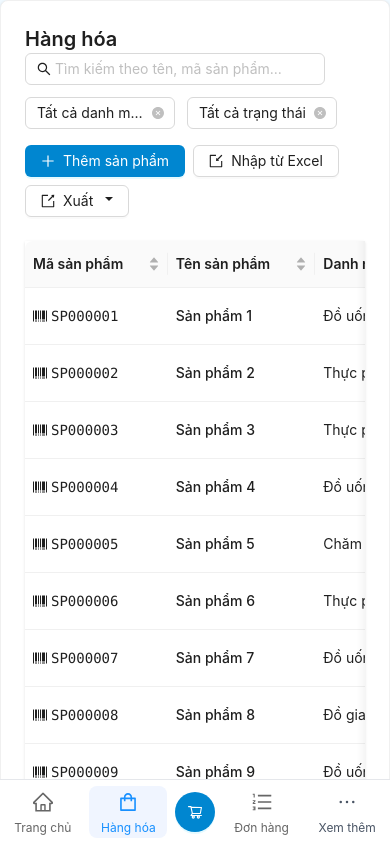
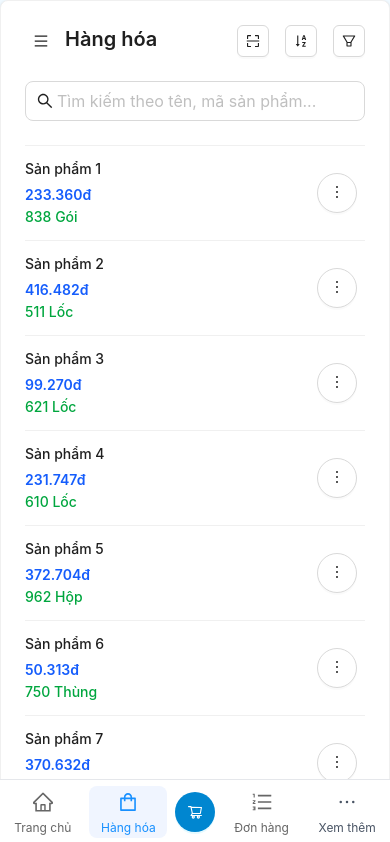
Before and after one commit to tamgtasa2611/jupiter_pos_fe, a Next.js app: page /admin/hang-hoa in a window 390 px wide. Shown: the top 842 px of the page. Built offline with nearby package versions, Linux system fonts and the light colour scheme; what @ant-design/nextjs-registry would draw is missing.

Commit message:
product page res

```diff
--- a/src/app/components/admin/hang-hoa/ProductPage.jsx
+++ b/src/app/components/admin/hang-hoa/ProductPage.jsx
@@ -1,6 +1,6 @@
 "use client";
 
-import React, { useState, useEffect } from "react";
+import React, { useState, useEffect, useLayoutEffect } from "react";
 import {
   Table,
   Card,
@@ -13,6 +13,12 @@ import {
   Select,
   Typography,
   Flex,
+  Menu,
+  Drawer,
+  List,
+  Empty,
+  Badge,
+  Divider,
 } from "antd";
 import {
   PlusOutlined,
@@ -29,6 +35,8 @@ import {
   FileExcelOutlined,
   FilePdfOutlined,
   PrinterOutlined,
+  MenuOutlined,
+  ScanOutlined,
 } from "@ant-design/icons";
 import AddProductModal from "./AddProductModal";
 import EditProductModal from "./EditProductModal";
@@ -41,6 +49,9 @@ const { Option } = Select;
 
 const ProductPage = () => {
   // State management
+  const [isMobile, setIsMobile] = useState(false);
+  const [menuDrawerOpen, setMenuDrawerOpen] = useState(false);
+  const [filterDrawerOpen, setFilterDrawerOpen] = useState(false);
   const [products, setProducts] = useState([]);
   const [loading, setLoading] = useState(false);
   const [searchText, setSearchText] = useState("");
@@ -61,6 +72,20 @@ const ProductPage = () => {
     pageSize: 10,
     total: 0,
   });
+
+  // Check for mobile screen
+  useLayoutEffect(() => {
+    const checkScreenSize = () => {
+      setIsMobile(window.innerWidth < 768);
+    };
+
+    checkScreenSize();
+    window.addEventListener("resize", checkScreenSize);
+
+    return () => {
+      window.removeEventListener("resize", checkScreenSize);
+    };
+  }, []);
 
   // Categories for filtering
   const categories = [
@@ -107,7 +132,7 @@ const ProductPage = () => {
             createdAt: new Date(
               Date.now() - Math.floor(Math.random() * 30) * 24 * 60 * 60 * 1000
             ).toISOString(),
-            image: `/images/products/product-${(id % 10) + 1}.jpg`,
+            image: "../haohao.png",
           };
         });
 
@@ -191,25 +216,6 @@ const ProductPage = () => {
       ),
       sorter: (a, b) => a.barcode.localeCompare(b.barcode),
     },
-    // {
-    //   title: "Hình ảnh",
-    //   dataIndex: "image",
-    //   key: "image",
-    //   width: 80,
-    //   render: (image) => (
-    //     <div className="w-12 h-12 bg-gray-100 rounded-md overflow-hidden">
-    //       <img
-    //         src={image || "/placeholder.png"}
-    //         alt="Product"
-    //         className="w-full h-full object-cover"
-    //         onError={(e) => {
-    //           e.target.onerror = null;
-    //           e.target.src = "/placeholder.png";
-    //         }}
-    //       />
-    //     </div>
-    //   ),
-    // },
     {
       title: "Tên sản phẩm",
       dataIndex: "name",
@@ -325,15 +331,149 @@ const ProductPage = () => {
     });
   };
 
+  const handleScanCode = () => {
+    // Check if browser supports camera access
+    if (navigator.mediaDevices && navigator.mediaDevices.getUserMedia) {
+      // Request camera access
+      navigator.mediaDevices
+        .getUserMedia({ video: { facingMode: "environment" } })
+        .then((stream) => {
+          // Create and show a modal with video element for scanning
+          const videoModal = document.createElement("div");
+          videoModal.style = `
+                    position: fixed;
+                    top: 0;
+                    left: 0;
+                    width: 100%;
+                    height: 100%;
+                    background: rgba(0,0,0,0.8);
+                    display: flex;
+                    flex-direction: column;
+                    z-index: 9999;
+                  `;
+
+          const video = document.createElement("video");
+          video.style = `
+                    width: 100%;
+                    height: calc(100% - 60px);
+                    object-fit: cover;
+                  `;
+          video.srcObject = stream;
+          video.autoplay = true;
+
+          const closeBtn = document.createElement("button");
+          closeBtn.innerText = "Hủy";
+          closeBtn.style = `
+                    padding: 12px;
+                    background: #f44336;
+                    color: white;
+                    border: none;
+                    height: 60px;
+                    font-size: 16px;
+                  `;
+          closeBtn.onclick = () => {
+            stream.getTracks().forEach((track) => track.stop());
+            document.body.removeChild(videoModal);
+          };
+
+          videoModal.appendChild(video);
+          videoModal.appendChild(closeBtn);
+          document.body.appendChild(videoModal);
+
+          // Here you would typically add barcode detection
+          // This is a placeholder for integrating a barcode scanner library
+          // like zxing or QuaggaJS in a real implementation
+        })
+        .catch((err) => {
+          console.error("Error accessing camera:", err);
+          alert("Truy cập camera thất bại. Vui lòng cấp quyền truy cập camera.");
+        });
+    } else {
+      alert("Trình duyệt không hỗ trợ truy cập camera.");
+    }
+  };
+
+  // Action menu for mobile
+  const mobileActionMenu = (
+    <Menu>
+      <Menu.Item key="add" icon={<PlusOutlined />} onClick={() => setAddModalVisible(true)}>
+        Thêm sản phẩm
+      </Menu.Item>
+      <Menu.Item key="import" icon={<ImportOutlined />} onClick={() => setImportModalVisible(true)}>
+        Nhập từ Excel
+      </Menu.Item>
+      <Menu.Divider />
+      <Menu.SubMenu key="export" icon={<ExportOutlined />} title="Xuất">
+        <Menu.Item key="excel" icon={<FileExcelOutlined />}>
+          Xuất Excel
+        </Menu.Item>
+        <Menu.Item key="pdf" icon={<FilePdfOutlined />}>
+          Xuất PDF
+        </Menu.Item>
+        <Menu.Item key="print" icon={<PrinterOutlined />}>
+          In danh sách
+        </Menu.Item>
+      </Menu.SubMenu>
+    </Menu>
+  );
+
+  // Filter drawer content for mobile
+  const filterDrawerContent = (
+    <Flex vertical gap={12}>
+      <Select
+        placeholder="Danh mục"
+        style={{ width: "100%" }}
+        value={selectedCategory}
+        onChange={setSelectedCategory}
+        allowClear
+      >
+        <Option value="all">Tất cả danh mục</Option>
+        {categories.map((category) => (
+          <Option key={category.value} value={category.value}>
+            {category.label}
+          </Option>
+        ))}
+      </Select>
+
+      <Select
+        placeholder="Trạng thái"
+        style={{ width: "100%" }}
+        value={selectedStatus}
+        onChange={setSelectedStatus}
+        allowClear
+      >
+        <Option value="all">Tất cả trạng thái</Option>
+        <Option value="active">Đang bán</Option>
+        <Option value="inactive">Ngừng bán</Option>
+      </Select>
+
+      <Button type="primary" block onClick={() => setFilterDrawerOpen(false)}>
+        Áp dụng
+      </Button>
+    </Flex>
+  );
+
+  // Render desktop or mobile UI
   return (
     <div className="">
       <Card className="shadow-sm hover:shadow-md transition-shadow">
         <Flex justify="space-between" align="center" wrap="wrap" style={{ marginBottom: 24 }}>
           <div className="">
-            <Title level={4} style={{margin: 0}}>Hàng hóa</Title>
+            <Title level={4} style={{ margin: 0 }}>
+              {isMobile && (
+                <Button
+                  type="text"
+                  icon={<MenuOutlined />}
+                  onClick={() => setMenuDrawerOpen(true)}
+                  style={{ marginRight: 8 }}
+                />
+              )}
+              Hàng hóa
+            </Title>
           </div>
 
-          {/* Action bar */}
+          {/* Action bar - Desktop */}
+          {!isMobile && (
             <Flex justify="space-between" align="center" wrap="wrap" gap={16} className="mb-6">
               {/* Search and filters */}
               <Flex gap={12} wrap="wrap">
@@ -418,9 +558,20 @@ const ProductPage = () => {
                 </Dropdown>
               </Flex>
             </Flex>
+          )}
+
+          {/* Mobile Filter Button */}
+          {isMobile && (
+            <Flex gap="middle">
+              <Button icon={<ScanOutlined />} onClick={handleScanCode}></Button>
+              <Button icon={<SortAscendingOutlined />} onClick={() => {}}></Button>
+              <Button icon={<FilterOutlined />} onClick={() => setFilterDrawerOpen(true)}></Button>
+            </Flex>
+          )}
         </Flex>
 
-        {/* Product Table */}
+        {/* Product Table for Desktop */}
+        {!isMobile && (
           <Table
             columns={columns}
             dataSource={products}
@@ -432,7 +583,139 @@ const ProductPage = () => {
             className="shadow-sm"
             size="middle"
           />
+        )}
+
+        {isMobile && (
+          <>
+            <Input
+              placeholder="Tìm kiếm theo tên, mã sản phẩm..."
+              size="large"
+              prefix={<SearchOutlined />}
+              value={searchText}
+              onChange={(e) => setSearchText(e.target.value)}
+              style={{ width: "100%" }}
+              allowClear
+            />
+            <Divider style={{ marginBottom: 0 }} />
+          </>
+        )}
+
+        {/* Product List for Mobile */}
+        {isMobile && (
+          <List
+            loading={loading}
+            itemLayout="horizontal"
+            dataSource={products}
+            pagination={{
+              ...pagination,
+              size: "small",
+            }}
+            renderItem={(item) => (
+              <List.Item
+                actions={[
+                  <Dropdown
+                    key="actions"
+                    menu={{
+                      items: [
+                        {
+                          key: "view",
+                          icon: <EyeOutlined />,
+                          label: "Xem chi tiết",
+                          onClick: () => {
+                            setSelectedProduct(item);
+                            setViewModalVisible(true);
+                          },
+                        },
+                        {
+                          key: "edit",
+                          icon: <EditOutlined />,
+                          label: "Chỉnh sửa",
+                          onClick: () => {
+                            setSelectedProduct(item);
+                            setEditModalVisible(true);
+                          },
+                        },
+                        {
+                          key: "delete",
+                          icon: <DeleteOutlined />,
+                          label: "Xóa",
+                          danger: true,
+                          onClick: () => {
+                            setSelectedProduct(item);
+                            setDeleteModalVisible(true);
+                          },
+                        },
+                      ],
+                    }}
+                    trigger={["click"]}
+                    placement="bottomRight"
+                  >
+                    <Button shape="circle" size="large" icon={<MoreOutlined />} />
+                  </Dropdown>,
+                ]}
+              >
+                <List.Item.Meta
+                  title={
+                    <Flex vertical>
+                      <span className="font-medium">{item.name}</span>
+                    </Flex>
+                  }
+                  description={
+                    <Flex vertical>
+                      <span className="font-semibold text-blue-600">
+                        {new Intl.NumberFormat("vi-VN").format(item.price)}đ
+                      </span>
+                      <Flex align="center" justify="space-between">
+                        <span
+                          className={`font-medium ${
+                            item.stock < 10
+                              ? "text-red-500"
+                              : item.stock < 30
+                              ? "text-orange-500"
+                              : "text-green-600"
+                          }`}
+                        >
+                          {item.stock} {item.unit}
+                        </span>
+                      </Flex>
+                    </Flex>
+                  }
+                />
+              </List.Item>
+            )}
+            locale={{
+              emptyText: (
+                <Empty
+                  image={Empty.PRESENTED_IMAGE_SIMPLE}
+                  description="Không tìm thấy sản phẩm nào"
+                />
+              ),
+            }}
+          />
+        )}
       </Card>
+
+      {/* Mobile Menu Drawer */}
+      <Drawer
+        title="Menu"
+        placement="left"
+        open={menuDrawerOpen}
+        onClose={() => setMenuDrawerOpen(false)}
+        width={280}
+      >
+        {mobileActionMenu}
+      </Drawer>
+
+      {/* Mobile Filter Drawer */}
+      <Drawer
+        title="Bộ lọc"
+        placement="right"
+        open={filterDrawerOpen}
+        onClose={() => setFilterDrawerOpen(false)}
+        width={300}
+      >
+        {filterDrawerContent}
+      </Drawer>
 
       {/* Modals */}
       <AddProductModal
@@ -456,6 +739,7 @@ const ProductPage = () => {
             visible={viewModalVisible}
             onCancel={() => setViewModalVisible(false)}
             product={selectedProduct}
+            isMobile={isMobile}
           />
 
           <DeleteProductModal
```
Also changed, not shown: src/app/components/admin/hang-hoa/ViewProductModal.jsx (+5 -3 lines), public/haohao.png (added). Lines whose indentation alone changed are shown as unchanged.
